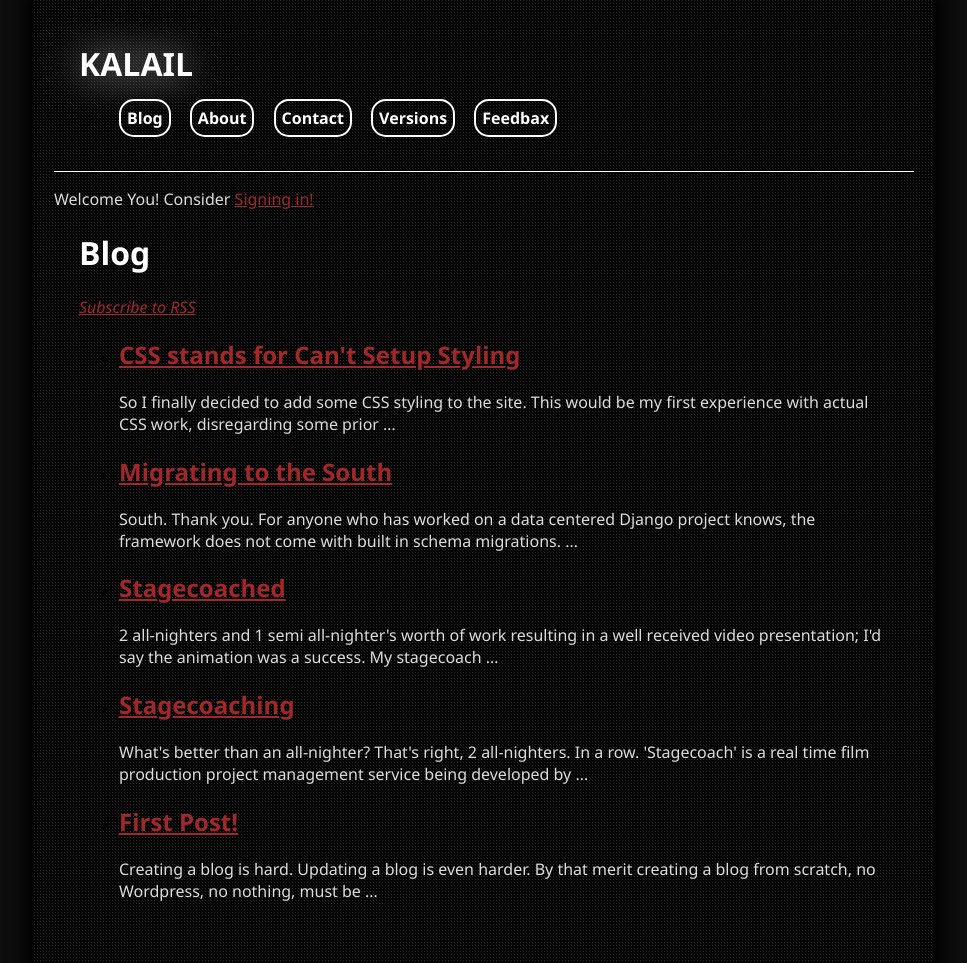
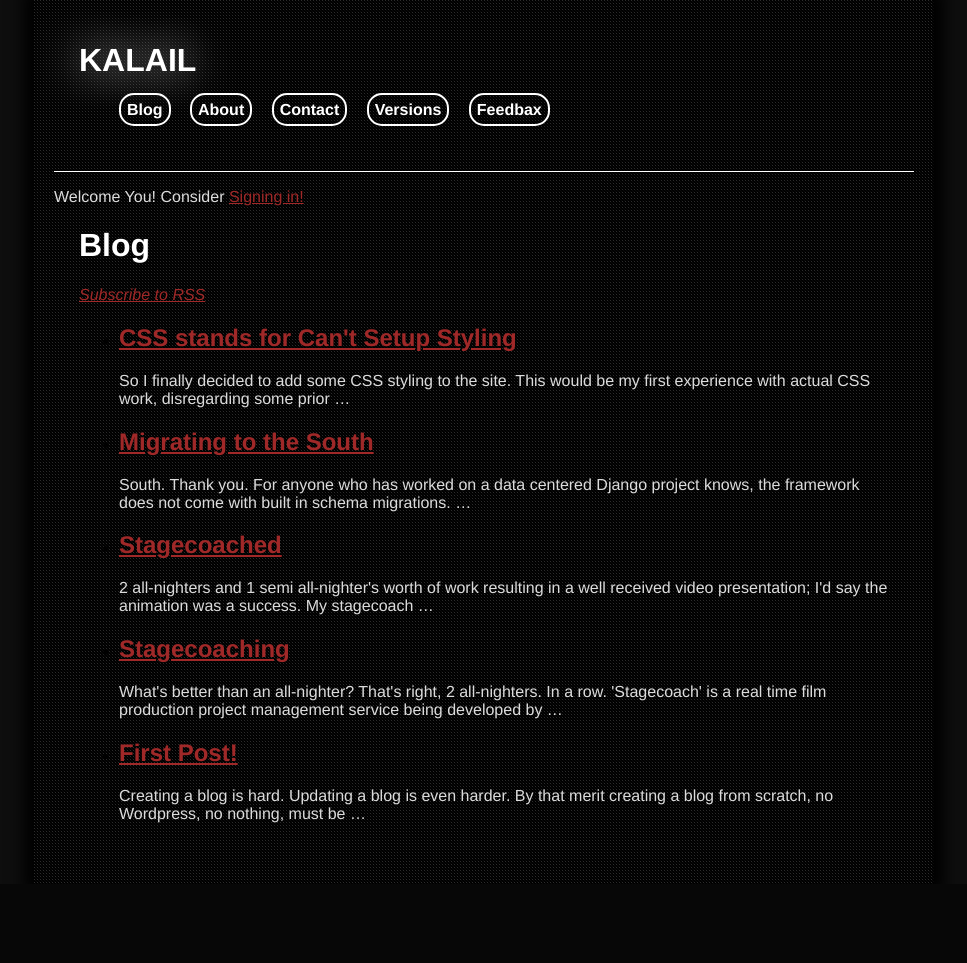
Before and after one commit to thekashifmalik/Kalail, a Django app: page /blog/ in a window 1280 px wide. Shown: the whole page, without its empty margins (156-1123 px from the left). After the commit the page ends 883 px from the top, so only its background shows below. Run offline with Django 3.2, Linux system fonts and the light colour scheme; data comes from the database, SQL or seed files in the repository; parts of the project's set-up code (start-up, migrations or seed data) failed here and were passed over; some libraries are stand-ins or nearby versions.

Commit message:
Enhance: Add shadows for Chrome.
Enhance: Switch to Helvetica/Arial fonts.

```diff
--- a/kalail/static/css/styles.css
+++ b/kalail/static/css/styles.css
@@ -65,14 +65,16 @@ h1,h2,h3,h4,h5
 	margin: 0% auto 0%;
 	background-image: url("img/background_tile.png");
 	background-repeat: repeat;
-	box-shadow: 0px 0px 15px 10px;
+	box-shadow: 0px 0px 15px 10px black;
+	/*Chrome Shadows*/
+	-webkit-box-shadow: 0px 0px 15px 10px black;
 }
 
 body
 {
 	margin: 0% 0% 0% 0%;
 	height: auto;
-	font-family:"Segoe UI", "Helvetica", sans-serif;
+	font-family:"Helvetica", "Arial", sans-serif;
 	background-color: rgb(14,14,14);
 	/*background-color: rgb(25,25,25);*/
 
```
